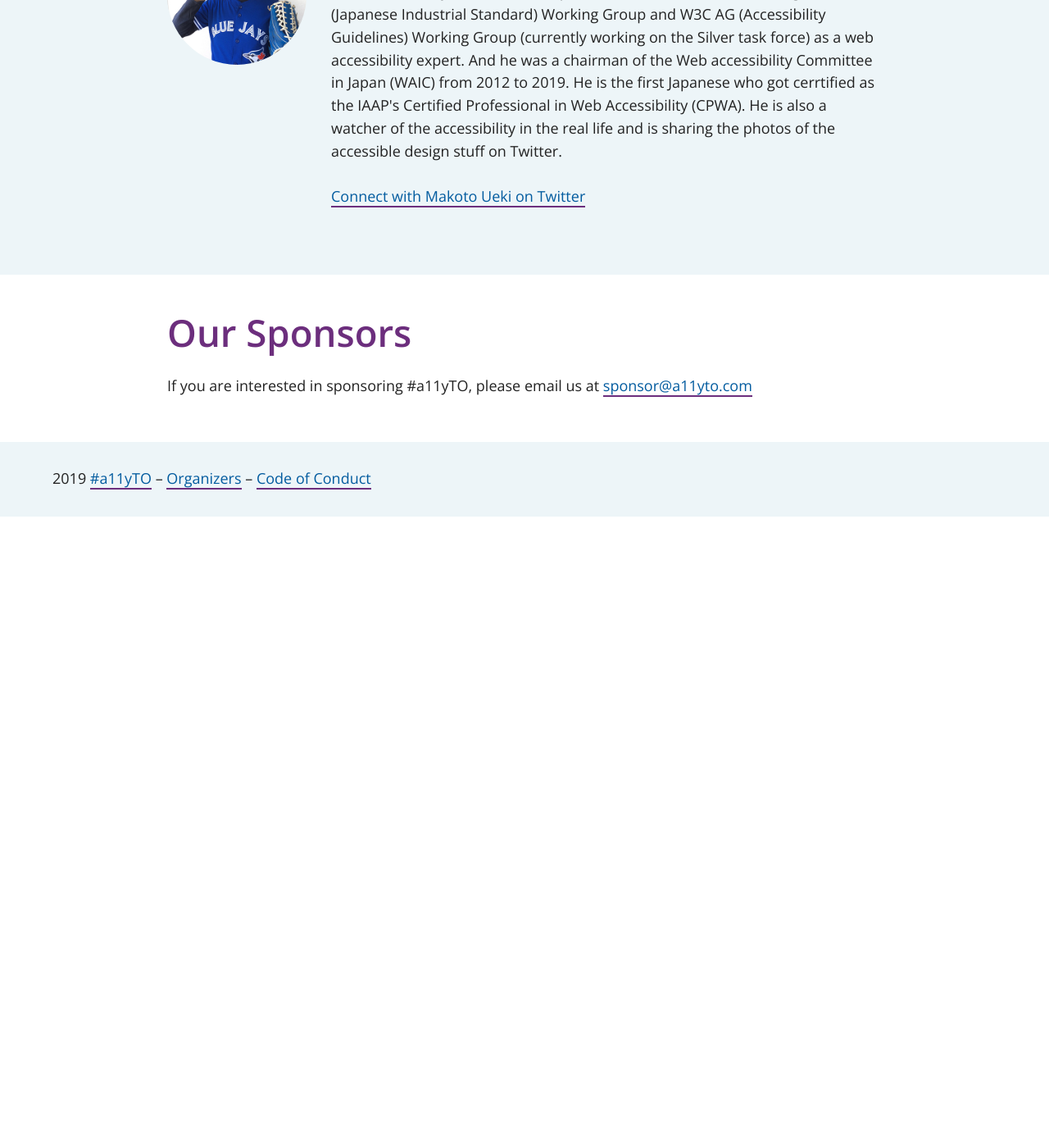
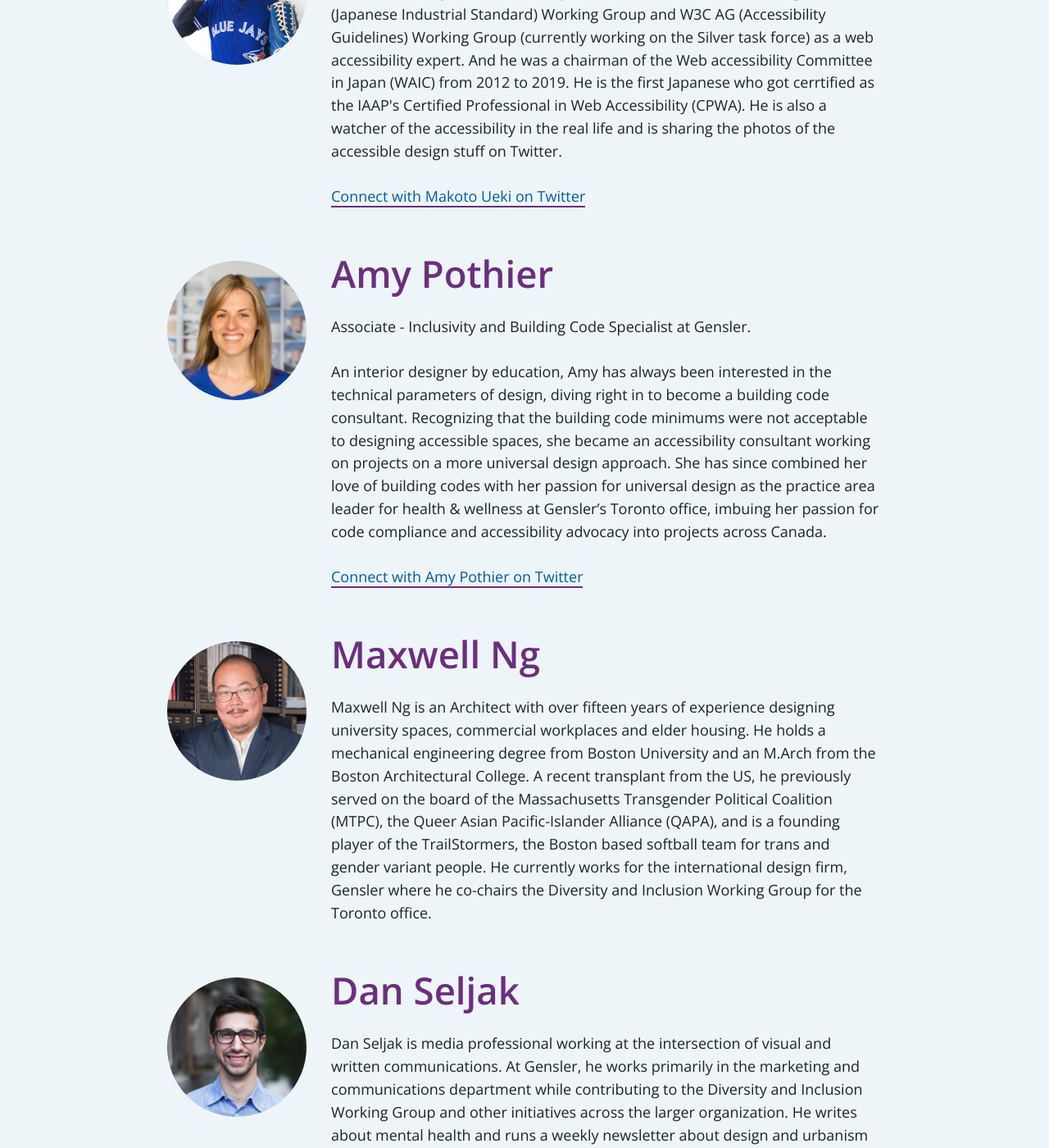
Before and after one commit to a11yTO/static-irl-site, a Jekyll site: the page built from speakers.html, in a window 1280 px wide and 1400 px high, scrolled down 1771 px. Shown: the whole window at 82% size. Built offline with Jekyll 4.4.1, drawn with Linux system fonts in a browser that asks for light colours; before the commit the page ends 2401 px from its top, so only the background shows below that; some of the changed text lies outside the part shown.

Commit message:
Add Amy, Maxwell and Dan as speakers

```diff
--- a/speakers.html
+++ b/speakers.html
@@ -34,3 +34,23 @@
             <p class="speaker-bio">Web Accessibility Consultant in Japan. Makoto has been contributing to the JIS (Japanese Industrial Standard) Working Group and W3C AG (Accessibility Guidelines)  Working Group (currently working on the Silver task force) as a web accessibility expert. And he was a chairman of the Web accessibility Committee in Japan (WAIC) from 2012 to 2019. He is the first Japanese who got cerrtified as  the IAAP's Certified Professional in Web Accessibility (CPWA). He is also a watcher of the accessibility in the real life and is sharing the photos of the accessible design stuff on Twitter.</p>
             <p class="speaker-twitter"><a href="https://twitter.com/mak_en" target="_blank">Connect with Makoto Ueki on Twitter</a></p>
         </section>
+
+        <section id="amypothier" class="speaker-detail clearfix">
+            <h2 class="speaker">Amy Pothier</h2>
+            <img src="/assets/speakers/Amy-Pothier_400x400.jpg" alt="Headshot of Amy Pothier" />
+            <p>Associate - Inclusivity and Building Code Specialist at Gensler.</p>
+            <p class="speaker-bio">An interior designer by education, Amy has always been interested in the technical parameters of design, diving right in to become a building code consultant. Recognizing that the building code minimums were not acceptable to designing accessible spaces, she became an accessibility consultant working on projects on a more universal design approach. She has since combined her love of building codes with her passion for universal design as the practice area leader for health & wellness at Gensler’s Toronto office, imbuing her passion for code compliance and accessibility advocacy into projects across Canada.</p>
+            <p class="speaker-twitter"><a href="https://twitter.com/amypothier" target="_blank">Connect with Amy Pothier on Twitter</a></p>
+        </section>
+
+        <section id="Maxwell-Ng" class="speaker-detail clearfix">
+            <h2 class="speaker">Maxwell Ng</h2>
+            <img src="/assets/speakers/Maxwell-Ng_400x400.jpg" alt="Headshot of Maxwell Ng" />
+            <p class="speaker-bio">Maxwell Ng is an Architect with over fifteen years of experience designing university spaces, commercial workplaces and elder housing. He holds a mechanical engineering degree from Boston University and an M.Arch from the Boston Architectural College. A recent transplant from the US, he previously served on the board of the Massachusetts Transgender Political Coalition (MTPC), the Queer Asian Pacific-Islander Alliance (QAPA), and is a founding player of the TrailStormers, the Boston based softball team for trans and gender variant people.  He currently works for the international design firm, Gensler where he co-chairs the Diversity and Inclusion Working Group for the Toronto office.</p>
+        </section>
+
+        <section id="Dan-Seljak" class="speaker-detail clearfix">
+            <h2 class="speaker">Dan Seljak</h2>
+            <img src="/assets/speakers/Dan-Seljak_400x400.jpg" alt="Headshot of Dan Seljak" />
+            <p class="speaker-bio">Dan Seljak is media professional working at the intersection of visual and written communications. At Gensler, he works primarily in the marketing and communications department while contributing to the Diversity and Inclusion Working Group and other initiatives across the larger organization. He writes about mental health and runs a weekly newsletter about design and urbanism through an equity lens called Another Glass Box.</p>
+        </section>
```
Also changed, not shown: assets/speakers/Dan-Seljak_400x400.jpg (added), assets/speakers/Maxwell-Ng_400x400.jpg (added).
